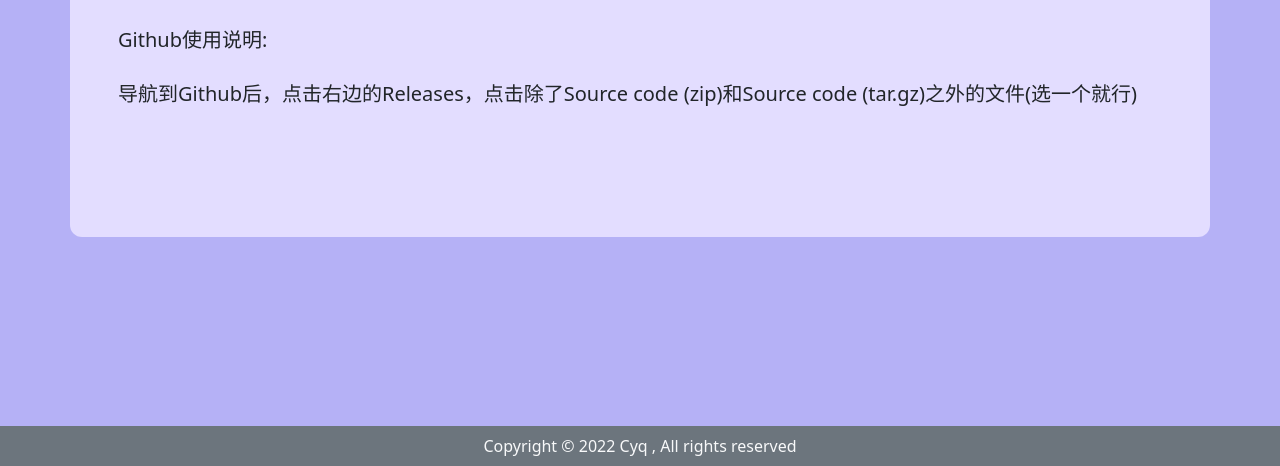
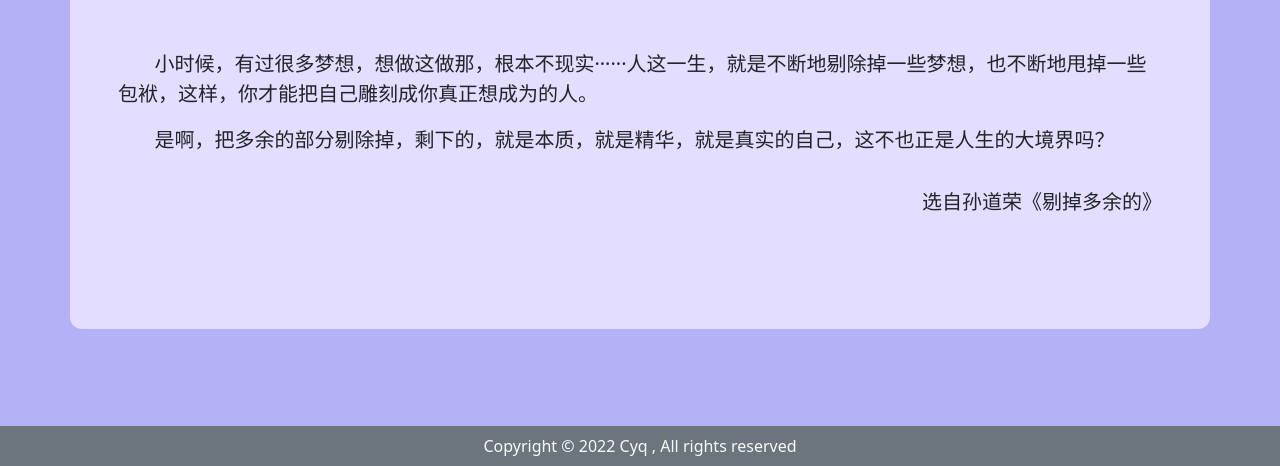
Before and after one commit to kingc2022/kingc2022.github.io, a plain HTML site: page index.html in a window 1280 px wide. Shown: the part 334-800 px from the top of the page. Drawn offline with Linux system fonts and the light colour scheme.

Commit message:
去除Github使用说明 添加一些名句

```diff
--- a/index.html
+++ b/index.html
@@ -104,13 +104,21 @@
         <div class="pt-5"></div>
         <div class="pt-5"></div>
         <h1 class="display-3 text-primary">Cyq的主页</h1>
-        <div class="pt-4"></div>
+        <div class="pt-5"></div>
         <div style="text-align: left;">
-            <p class="lead text-dark text-break">Github使用说明:</p>
-            <div class="pt-2"></div>
-            <p class="lead text-dark text-break">导航到Github后，点击右边的Releases，点击除了Source code (zip)和Source code (tar.gz)之外的文件(选一个就行)</p>
+            <p class="lead text-dark text-break">
+                &nbsp;&nbsp;&nbsp;&nbsp;&nbsp;&nbsp;&nbsp;小时候，有过很多梦想，想做这做那，根本不现实······人这一生，就是不断地剔除掉一些梦想，也不断地甩掉一些包袱，这样，你才能把自己雕刻成你真正想成为的人。
+            </p>
+            <p class="lead text-dark text-break">
+                &nbsp;&nbsp;&nbsp;&nbsp;&nbsp;&nbsp;&nbsp;是啊，把多余的部分剔除掉，剩下的，就是本质，就是精华，就是真实的自己，这不也正是人生的大境界吗？
+            </p>
         </div>
         <div class="pt-3"></div>
+        <div style="text-align: right;">
+            <p class="lead text-dark text-break">
+                选自孙道荣《剔掉多余的》
+            </p>
+        </div>
         <div class="pt-5"></div>
     </div>
     <ul class="nav justify-content-center fixed-bottom bg-secondary text-light">
```
